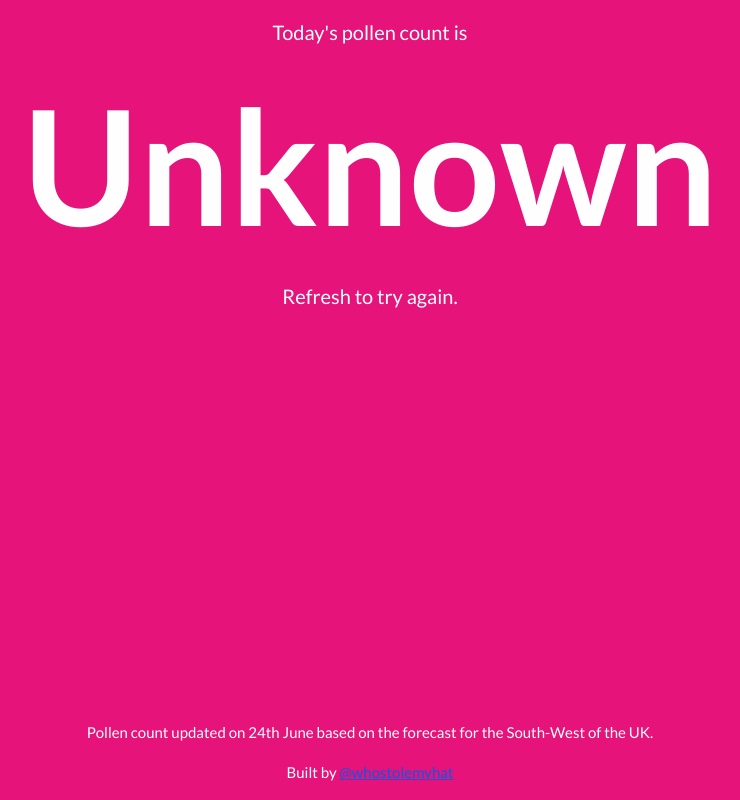
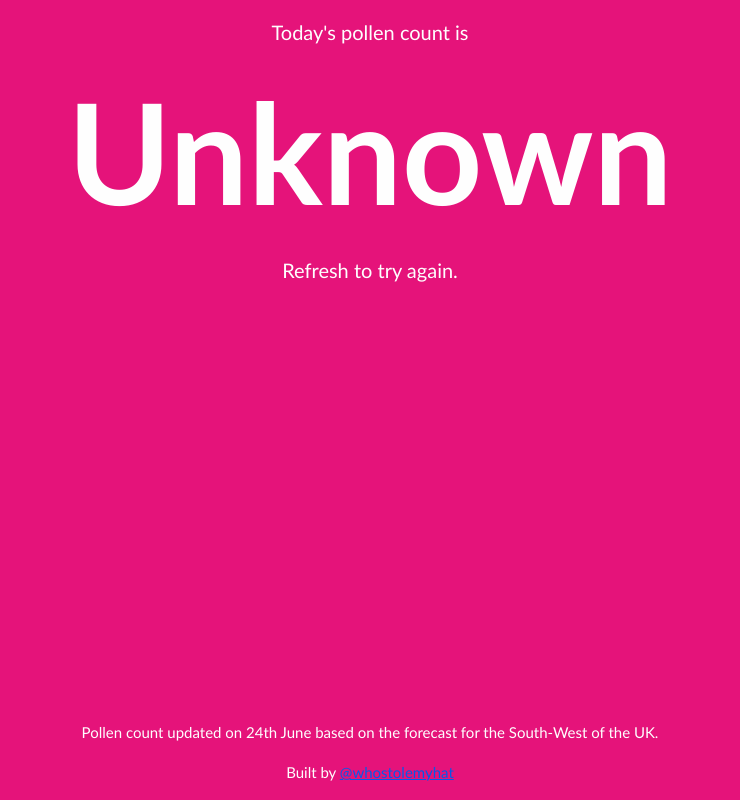
Before and after one commit to whostolemyhat/pollencount, a website: page public/index.html in a window 1280 px wide. Shown: the whole page, without its empty margins (270-1010 px from the left). Drawn offline with nearby package versions, Linux system fonts and the light colour scheme; no server answers.

Commit message:
optimising

```diff
--- a/public/index.html
+++ b/public/index.html
@@ -34,9 +34,9 @@
             <p>Built by <a href="http://www.twitter.com/whostolemyhat" title="whostolemyhat on Twitter">@whostolemyhat</a></p>
         </footer>
 
-        <script src="//ajax.googleapis.com/ajax/libs/jquery/2.1.1/jquery.min.js"></script>
-        <script>window.jQuery || document.write('<script src="/js/vendor/jquery-2.1.1.min.js"><\/script>')</script>
-        <script src="/js/main.js"></script>
+        <script defer src="//ajax.googleapis.com/ajax/libs/jquery/2.1.1/jquery.min.js"></script>
+        <script defer>window.jQuery || document.write('<script src="/js/vendor/jquery-2.1.1.min.js"><\/script>')</script>
+        <script defer src="/js/main.js"></script>
 
 
         <script>
--- a/public/sass/modules/_typography.scss
+++ b/public/sass/modules/_typography.scss
@@ -1,6 +1,25 @@
 /* ==========================================================================
    Typography
    ========================================================================== */
+   /* google fonts */
+@font-face {
+ font-family: 'Lato';
+ font-style: normal;
+ font-weight: 400;
+ src: local('Lato Regular'), local('Lato-Regular'), url(http://themes.googleusercontent.com/static/fonts/lato/v7/9k-RPmcnxYEPm8CNFsH2gg.woff) format('woff');
+}
+@font-face {
+ font-family: 'Lato';
+ font-style: normal;
+ font-weight: 700;
+ src: local('Lato Bold'), local('Lato-Bold'), url(http://themes.googleusercontent.com/static/fonts/lato/v7/wkfQbvfT_02e2IWO3yYueQ.woff) format('woff');
+}
+@font-face {
+ font-family: 'Lato';
+ font-style: normal;
+ font-weight: 900;
+ src: local('Lato Black'), local('Lato-Black'), url(http://themes.googleusercontent.com/static/fonts/lato/v7/BVtM30trf7q_jfqYeHfjtA.woff) format('woff');
+}
 
 /* Base
    ========================================================================== */
@@ -89,5 +108,5 @@ a:active {
 }
 
 .mega {
-    font-size: 160px;
+    font-size: 140px;
 }
```
Also changed, not shown: public/css/main.css.
